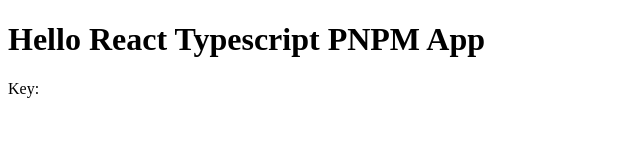
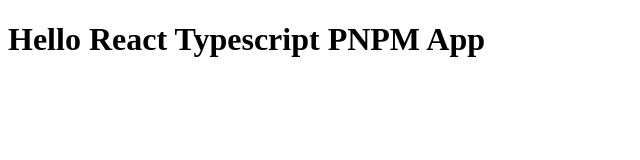
Before and after one commit to kelsiesmurphy/sustainable-framework-testing, a React app in the folder react-app-vite/: page / in a window 1280 px wide. Shown: the full height of the page, 0-640 px from the left. Built offline with nearby package versions, Linux system fonts and the light colour scheme.

Commit message:
updating react app vite

```diff
--- a/react-app-vite/src/App.tsx
+++ b/react-app-vite/src/App.tsx
@@ -4,7 +4,6 @@ function App() {
   return (
     <>
       <h1>Hello React Typescript PNPM App</h1>
-      <p>Key: {import.meta.env.VITE_TEST}</p>
     </>
   )
 }
```
Also changed, not shown: html-page/dog.jpg (added), 17 other files.
